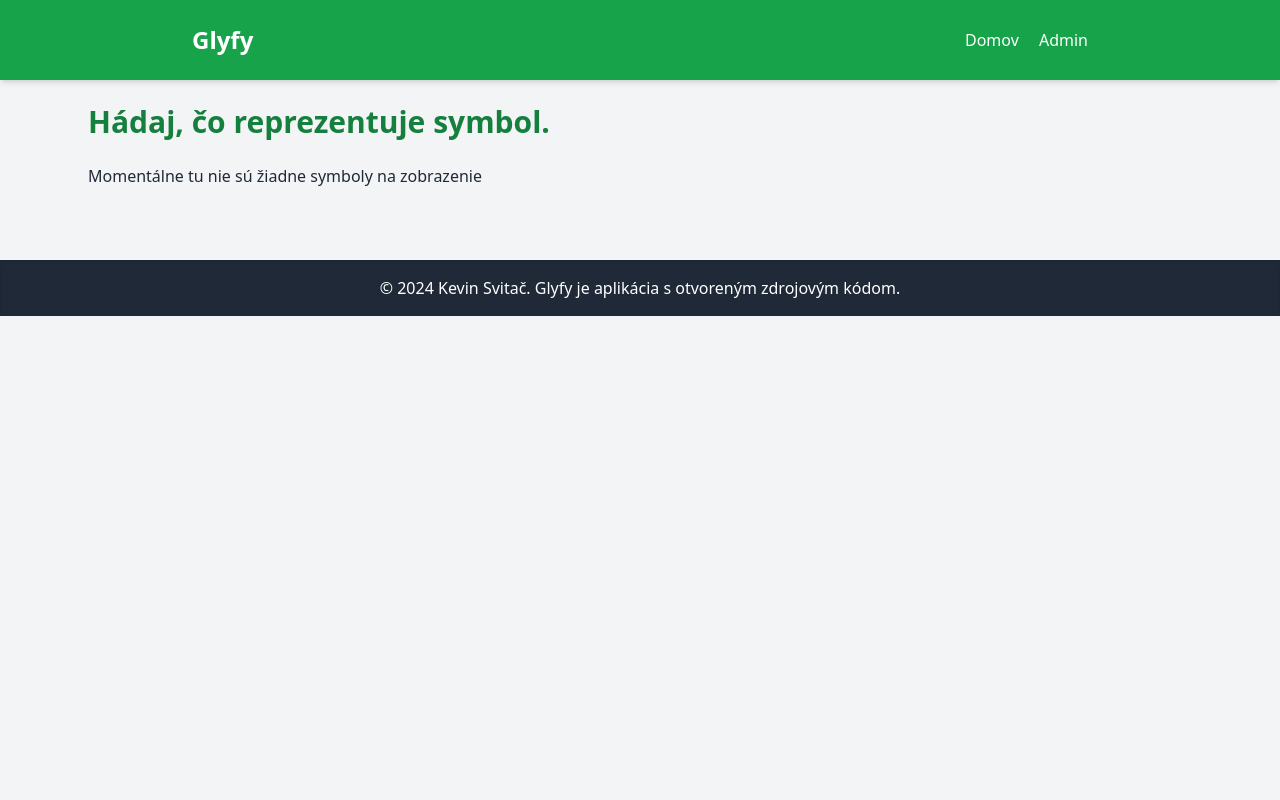
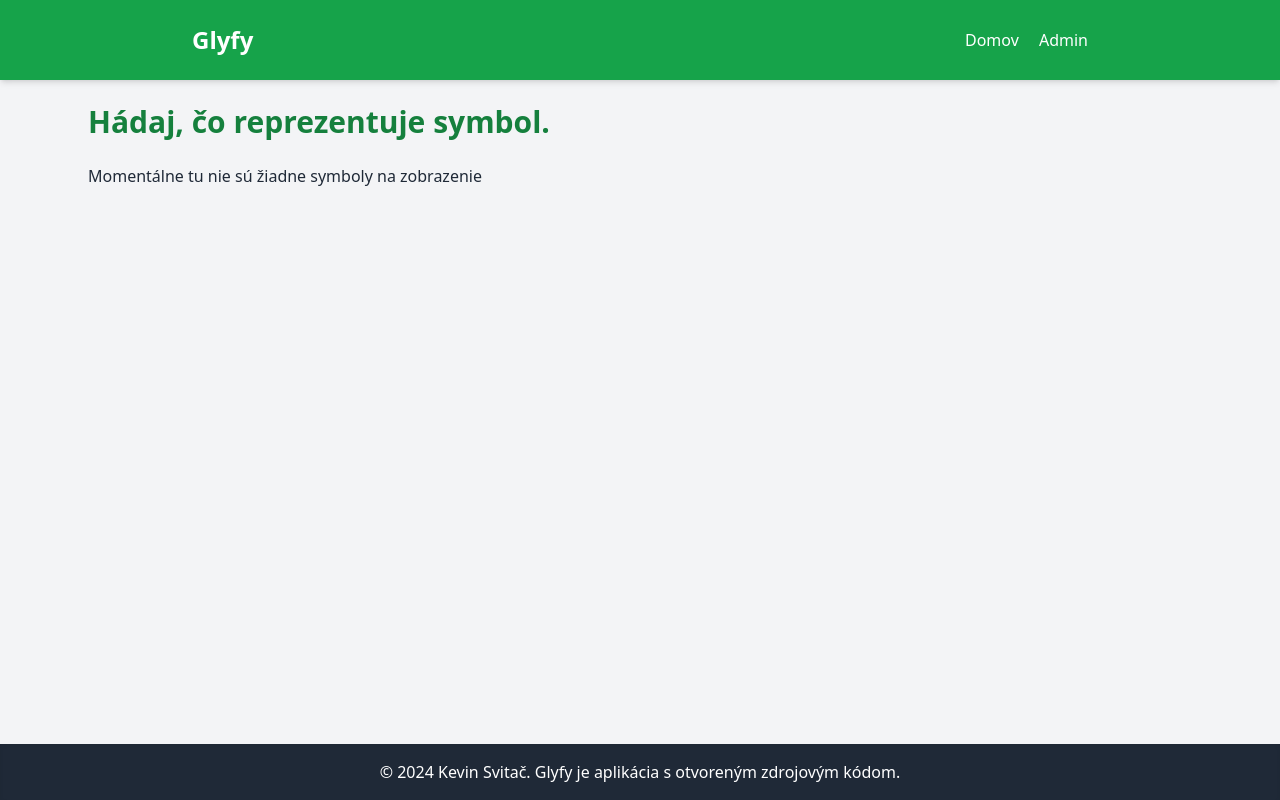
Before and after one commit to SKevo18/glyfy, a Flask app: page / in a window 1280 px wide. Run offline with Flask 3, Linux system fonts and the light colour scheme; data that the repository does not hold is empty; parts of the project's set-up code (start-up, migrations or seed data) failed here and were passed over; some libraries are stand-ins or nearby versions.

Commit message:
flex body

```diff
--- a/glyfy/templates/layout.html
+++ b/glyfy/templates/layout.html
@@ -6,10 +6,10 @@
     <title>{% block title %}Glyfy{% endblock %}</title>
     <script src="https://cdn.tailwindcss.com"></script>
 </head>
-<body class="bg-gray-100 text-gray-800 h-full">
+<body class="flex flex-col min-h-screen bg-gray-100 text-gray-800">
     {% include 'partials/header.html' %}
 
-    <div class="container p-6 mx-auto max-w-full md:max-w-4xl lg:max-w-5xl xl:max-w-6xl min-h-full">
+    <div class="flex-1 container p-6 mx-auto max-w-full md:max-w-4xl lg:max-w-5xl xl:max-w-6xl">
         {% block content %}{% endblock %}
     </div>
 
--- a/glyfy/templates/partials/footer.html
+++ b/glyfy/templates/partials/footer.html
@@ -1,4 +1,4 @@
-<footer class="bg-gray-800 text-white py-4 mt-12 shadow-inner">
+<footer class="bg-gray-800 text-white py-4 mt-12 shadow-inner shrink-0">
     <div class="container mx-auto text-center">
         <p>&copy; 2024 Kevin Svitač. Glyfy je aplikácia s <a href="https://github.com/SKevo18/glyfy">otvoreným zdrojovým kódom</a>.</p>
     </div>
```
